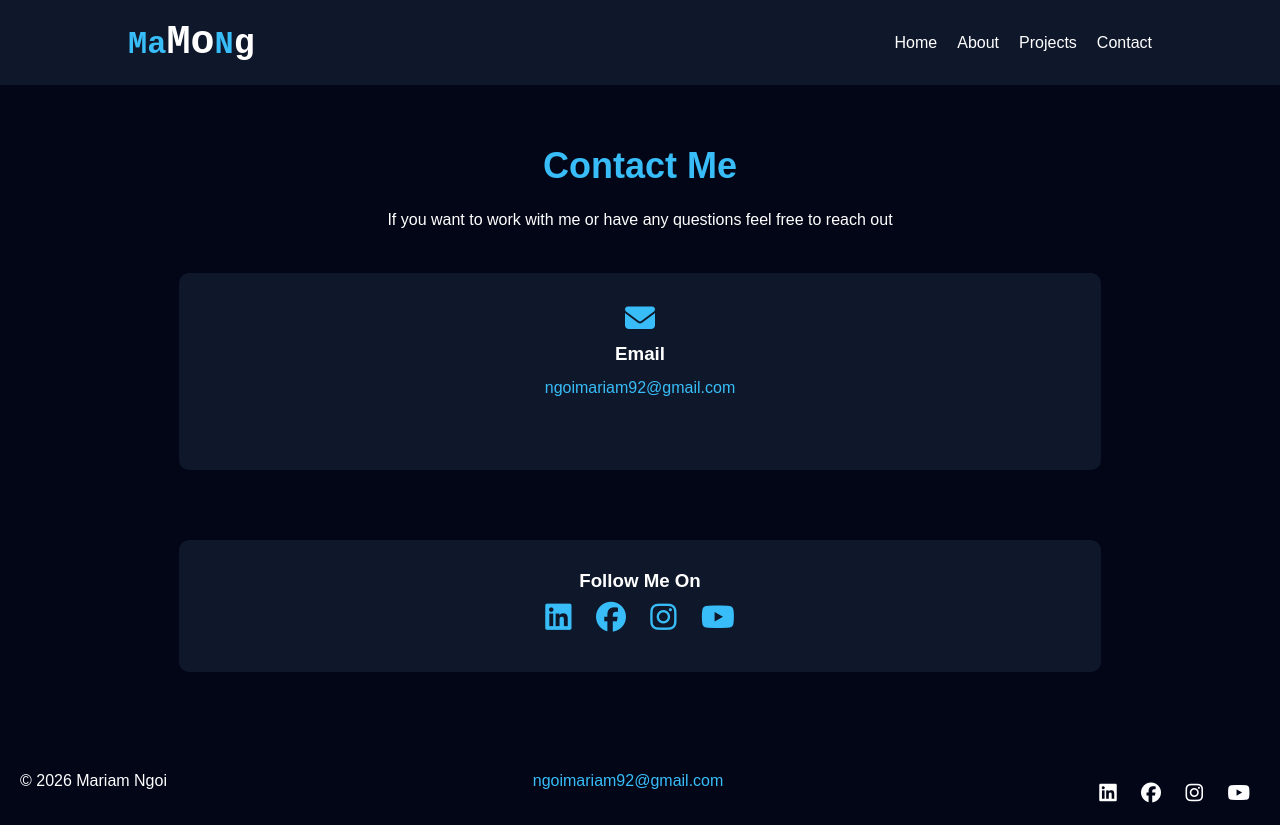
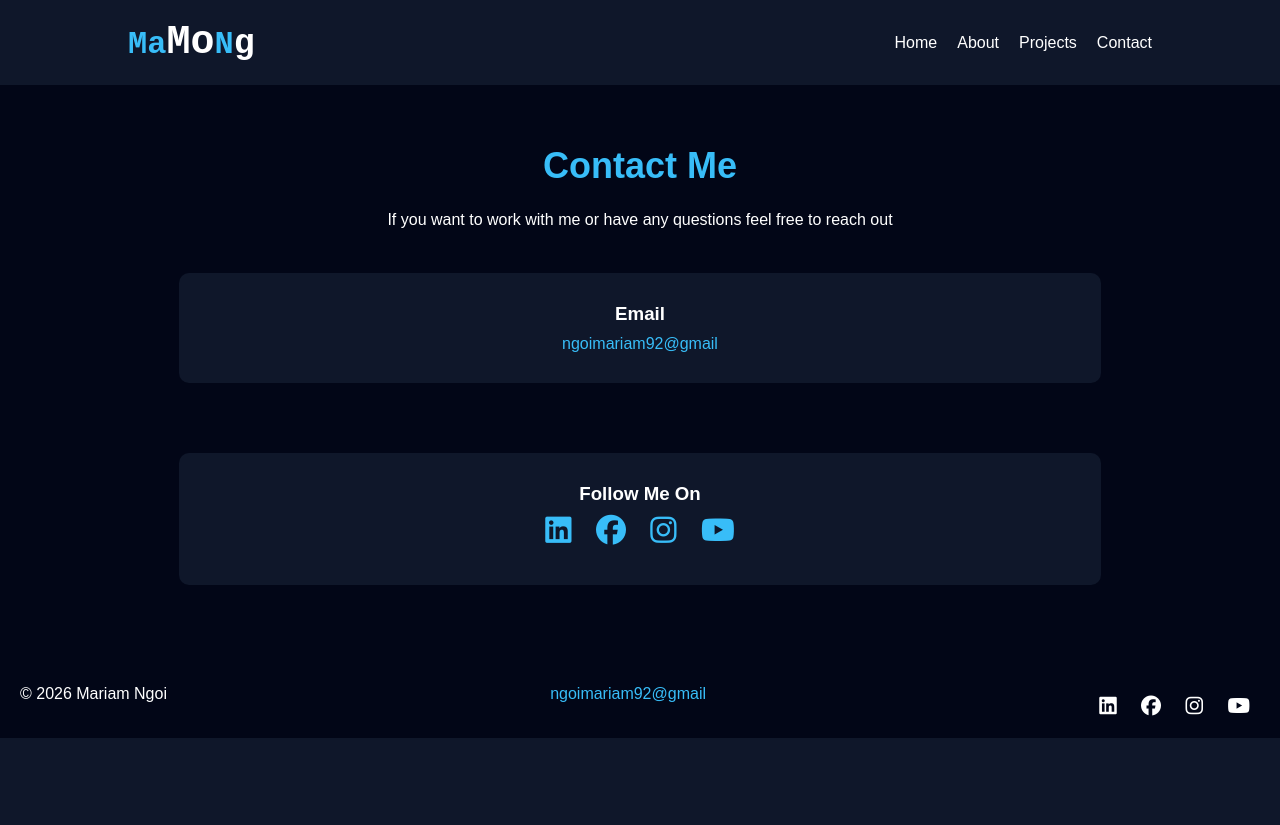
Before and after one commit to Mariamngoi/final-project-portfolio, a plain HTML site: page contact.html in a window 1280 px wide. After the commit the page ends 800 px from the top, so only its background shows below. Drawn offline with Linux system fonts and the light colour scheme.

Commit message:
add changes in html files and css file

```diff
--- a/contact.html
+++ b/contact.html
@@ -1,15 +1,17 @@
-<!DOCTYPE html>
+<!doctype html>
 <html lang="en">
   <head>
-    <meta charset="UTF-8">
-    <meta name="viewport" content="width=device-width, initial-scale=1.0">
+    <meta charset="UTF-8" />
+    <meta name="viewport" content="width=device-width, initial-scale=1.0" />
     <title>Contact page</title>
 
     <link rel="stylesheet" href="style.css" />
-  <link rel="stylesheet" href="https://cdnjs.cloudflare.com/ajax/libs/font-awesome/6.5.0/css/all.min.css">
+    <link
+      rel="stylesheet"
+      href="https://cdnjs.cloudflare.com/ajax/libs/font-awesome/6.5.0/css/all.min.css"
+    />
   </head>
   <body>
-
     <header>
       <h1>Ma<span class="mo">Mo</span>N<span class="ngoi">g</span></h1>
 
@@ -29,43 +31,56 @@
     <section id="contact" class="contact">
       <h2>Contact Me</h2>
 
-  <p>If you want to work with me or have any questions feel free to reach out</p>
+      <p>
+        If you want to work with me or have any questions feel free to reach out
+      </p>
 
       <div class="contact-container">
+        <div class="contact-info">
 
+          <h3>Email</h3>
+          <a href="https://Gmail.com">ngoimariam92@gmail</a>
+        </div>
 
         <div class="contact-info">
-      <i class="fa fa-envelope"></i>
-      <h3>Email</h3>
-      <p><a href="mailto:ngoimariam92@gmail.com">ngoimariam92@gmail.com</a></p>
-    </div>
-
-
-    <div class="contact-info">
-
           <h3>Follow Me On</h3>
           <div class="social-icons">
-        <a href="#"><i class="fa-brands fa-linkedin"></i></a>
-        <a href="#"><i class="fa-brands fa-facebook"></i></a>
-        <a href="#"><i class="fa-brands fa-instagram"></i></a>
-        <a href="#"><i class="fa-brands fa-youtube"></i></a>
+        <a href="https://linkedIn.com" target="_blank"
+          ><i class="fa-brands fa-linkedin"></i
+        ></a>
+        <a href="https://facebook.com" target="_blank"
+          ><i class="fa-brands fa-facebook"></i
+        ></a>
+        <a href="https://instagram.com" target="_blank"
+          ><i class="fa-brands fa-instagram"></i
+        ></a>
+        <a href="https://youtube.com" target="_blank"
+          ><i class="fa-brands fa-youtube"></i
+        ></a>
       </div>
         </div>
-
       </div>
     </section>
     <footer>
       <p>© 2026 Mariam Ngoi</p>
 
       <p class="email">
-      <a href="mailto:ngoimariam92@gmail.com">ngoimariam92@gmail.com</a>
+        <a href="https://Gmail.com">ngoimariam92@gmail</a>
       </p>
 
       <div class="social-icons">
-      <a href="https://linkedIn.com" target="_blank"><i class="fa-brands fa-linkedin"></i></a>
-      <a href="https://facebook.com" target="_blank"><i class="fa-brands fa-facebook"></i></a>
-      <a href="https://instagram.com" target="_blank"><i class="fa-brands fa-instagram"></i></a>
-      <a href="https://youtube.com" target="_blank"><i class="fa-brands fa-youtube"></i></a>
+        <a href="https://linkedIn.com" target="_blank"
+          ><i class="fa-brands fa-linkedin"></i
+        ></a>
+        <a href="https://facebook.com" target="_blank"
+          ><i class="fa-brands fa-facebook"></i
+        ></a>
+        <a href="https://instagram.com" target="_blank"
+          ><i class="fa-brands fa-instagram"></i
+        ></a>
+        <a href="https://youtube.com" target="_blank"
+          ><i class="fa-brands fa-youtube"></i
+        ></a>
       </div>
     </footer>
     <script src="main.js"></script>
--- a/style.css
+++ b/style.css
@@ -111,7 +111,9 @@ footer .email a {
   color: #38bdf8;
   text-decoration: none;
 }
-
+ footer .email a:hover{
+text-decoration: underline;
+ }
 .social-icons {
   margin-top: 10px;
 }
```
Also changed, not shown: about.html (+1 -2 lines), index.html (+1 -2 lines), project.html (+2 -2 lines). Lines whose indentation alone changed are shown as unchanged.
